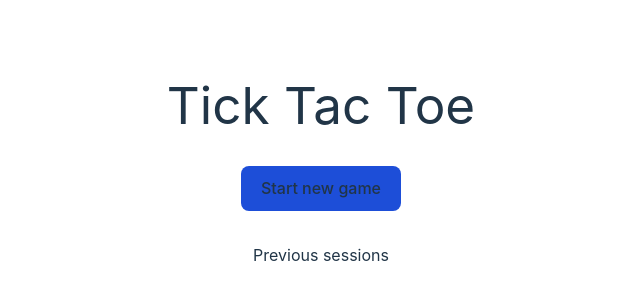
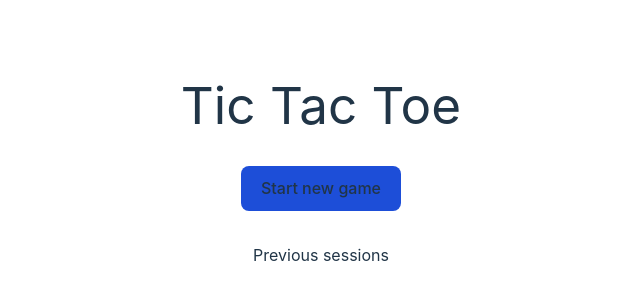
Before and after one commit to arnnis/tictactoe, a React (Vite) app in the folder tictactoe-frontend/: page / in a window 1280 px wide. Shown: the part 228-528 px from the top of the page, without its empty margins (319-959 px from the left). Built offline with nearby package versions, Linux system fonts and the light colour scheme; no server answers.

Commit message:
fix name

```diff
--- a/tictactoe-frontend/src/components/Welcome.tsx
+++ b/tictactoe-frontend/src/components/Welcome.tsx
@@ -49,7 +49,7 @@ const Welcome: FC<WelcomeProps> = ({ setStep, previousSessions }) => {
 
   return (
     <>
-      <h1>Tick Tac Toe</h1>
+      <h1>Tic Tac Toe</h1>
       <div className="card">
         <button className="bg-blue-700" onClick={() => setStep('inputs')}>
           Start new game
```
